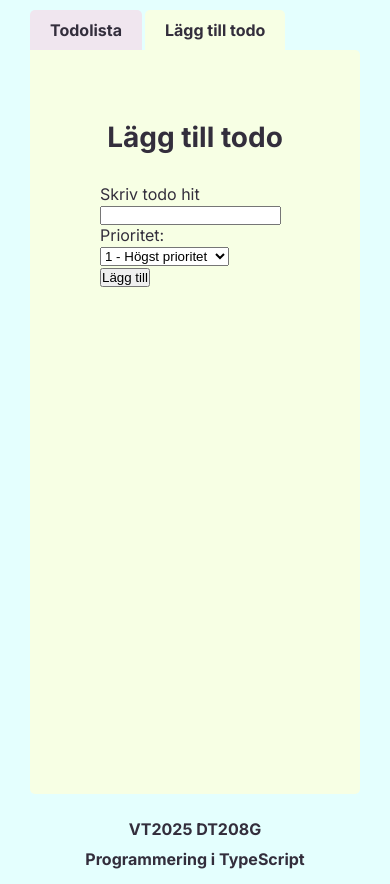
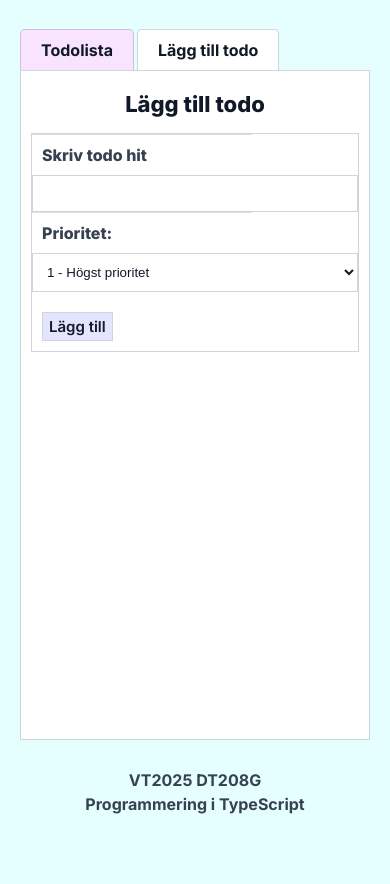
Before and after one commit to umavanmoriel/DT208G_Moment2, a website built with Vite: page addtodo.html in a window 390 px wide. After the commit the page ends 844 px from the top, so only its background shows below. Built offline with nearby package versions, Linux system fonts and the light colour scheme; a web font is replaced by a local one.

Commit message:
--Fixade css för olika skärmstorlekar

```diff
--- a/addtodo.html
+++ b/addtodo.html
@@ -2,7 +2,6 @@
 <html>
     <head>
         <meta charset="UTF-8">
-        <meta name="viewport" content="width=device-width, initial-scale=1.0">
         <meta name="viewport" content="width=device-width, initial-scale=1.0, user-scalable=yes">
         <title>Lägg till todo</title>
         <link rel="stylesheet" href="./src/main.css">
@@ -20,7 +19,7 @@
         </header>
         <main class="addtodo-main">
             <h1>Lägg till todo</h1>
-            <form class="addtodo-form">
+            <form class="addtodo-form" aria-label="Lägg till todo">
                 <div class="input-label-container">
                     <label for="task">Skriv todo hit</label>
                     <input type="text" id="task" name="task">
@@ -33,8 +32,8 @@
                         <option value="3">3 - Lägst prioritet</option>
                     </select>
                 </div>
+                <div id="message"></div>
                 <button class="addtodo-button" type="submit">Lägg till</button>
-                <div id="message"></div>
             </form>
         </main>
         <footer>
--- a/src/main.css
+++ b/src/main.css
@@ -1,54 +1,38 @@
-@import url('https://fonts.googleapis.com/css2?family=Inter:ital,opsz,wght@0,14..32,100..900;1,14..32,100..900&family=Playfair+Display:ital,wght@0,400..900;1,400..900&display=swap');
+/* Table-first styling (simple + consistent) */
+@import url('https://fonts.googleapis.com/css2?family=Inter:wght@400;600;700;800&display=swap');
 
 * {
   box-sizing: border-box;
   margin: 0;
   padding: 0;
-  text-decoration: none;
-  list-style: none;
 }
 
 body {
-  font-family: Inter, sans-serif;
-  background-color: #e4fffe;
-  color: #332E3C;
-  display: grid;
-  grid-template-rows: 50px 1fr 50px;
+  font-family: Inter, system-ui, -apple-system, Segoe UI, Roboto, Arial, sans-serif;
+  color: #111827;
+  background: #e4fffe;
   min-height: 100vh;
+  display: flex;
+  flex-direction: column;
 }
 
-a {
-    color: #FFECB3;
-    text-decoration: none;
-    padding: 10px 20px;
+main {
+  flex: 1;
 }
 
 h1 {
-  text-align: center;
-  font-family: Inter, sans-serif;
-  font-size: 28px;
-  font-weight: 700;
-  color: #332E3C;
+  font-size: 26px;
+  font-weight: 800;
+  margin: 10px 0 16px;
+  text-align: left;
 }
 
-p {
-  text-align: center;
-  margin: 10px 0;
-  font-family: Playfair Display, serif;
-}
-
-li {
-  font-family: Inter, sans-serif;
-  font-size: 16px;
-  font-weight: 700;
-}
-
-/* Header */
+/* Header / nav */
 header {
-  background-color: #e4fffe;
-  color: #FFFFFF;
-  padding: 0px 30px;
-  height: 50px;
+  background: #e4fffe;
+  border-bottom: none;
+  padding: 0 80px;
+  height: 70px;
   display: flex;
   justify-content: start;
   align-items: end;
@@ -58,68 +42,218 @@ header {
   display: flex;
   justify-content: center;
   gap: 3px;
+  padding: 0;
+  margin: 0;
+  list-style: none;
 }
 
 .nav-link {
   display: block;
   padding: 10px 20px;
+  color: #111827;
   text-decoration: none;
-    color: #332E3C;
-    background: #F0E6EF;
+  background: #f9e4ff;
   border-bottom: none;
   border-radius: 5px 5px 0 0;
-    transition: background ease 250ms, color ease 250ms;
+  border: 1px solid rgba(17, 24, 39, 0.18);
+  border-bottom: none;
+  font-weight: 700;
+  transition: background 250ms ease, color 250ms ease, opacity 250ms ease;
 }
 
 .nav-link:hover {
-    background: #e5ffe4 ;
-    opacity: 0.7;
+  background: #e5ffe4;
+  opacity: 0.85;
   cursor: pointer;
 }
 
-
 .nav-link.active {
-    background: #f7ffe4;
-    color: #332E3C;
+  background: #ffffff;
+  color: #111827;
 }
 
-/* Main */
-
-.todo-main {
-    display: flex;
-    flex-direction: column;
-    align-items: center;
-    padding: 50px;
-    margin: 0px 30px;
-    background-color: #f7ffe4;
-    border-radius: 0px 5px 5px 5px;
+.nav-link:focus-visible {
+  outline: 2px solid #6d28d9;
+  outline-offset: 2px;
 }
 
+/* Main container */
+.todo-main,
 .addtodo-main {
-    display: flex;
-    flex-direction: column;
-    align-items: center;
-    gap: 30px;
-    padding: 70px;
-    margin: 0px 30px;
-    background-color: #f7ffe4;
-    border-radius: 0px 5px 5px 5px;
+  margin: 0px 80px;
+  padding: 30px;
+  border: 1px solid #d1d5db;
+  background: #ffffff;
+}
+
+/* Todo table */
+.todo-table {
+  width: 100%;
+  border-collapse: collapse;
+  border: 1px solid #d1d5db;
+}
+
+.todo-table thead th {
+  background: #e5e4ff;
+  border-bottom: 1px solid #d1d5db;
+  padding: 10px;
+  text-align: left;
+  font-size: 14px;
+  font-weight: 800;
+}
+
+.todo-table td {
+  padding: 10px;
+  border-top: 1px solid rgba(17, 24, 39, 0.14);
+  vertical-align: top;
+}
+
+.todo-table tbody tr:nth-child(even) {
+  background: #f7ffe4;
+}
+
+.todo-table tbody tr:hover {
+  background: #e5ffe4;
+}
+
+/* Addtodo form */
+.addtodo-form {
+  width: 100%;
+  display: table;
+  border-collapse: collapse;
+  border: 1px solid #d1d5db;
+}
+
+.input-label-container,
+.priority-container {
+  display: table-row;
+}
+
+.addtodo-form label,
+.addtodo-form input,
+.addtodo-form select {
+  display: table-cell;
+  padding: 10px;
+  border-top: 1px solid rgba(17, 24, 39, 0.14);
+}
+
+.addtodo-form label {
+  width: 220px;
+  font-weight: 800;
+  color: #374151;
+  background: #fff;
+}
+
+.addtodo-form input[type="text"],
+.addtodo-form select {
+  width: 100%;
+  border: 1px solid #d1d5db;
+  background: #fff;
+  color: #111827;
+  border-radius: 0;
+}
+
+.addtodo-form input[type="text"]:focus,
+.addtodo-form select:focus {
+  outline: 2px solid #6d28d9;
+  outline-offset: 0;
+}
+
+/* Knappar */
+button {
+  appearance: none;
+  -webkit-appearance: none;
+  font: inherit;
+  font-weight: 800;
+  padding: 8px 10px;
+  border: 1px solid #d1d5db;
+  background: #e5e4ff;
+  color: #111827;
+  cursor: pointer;
+}
+
+button:hover {
+  background: #f7ffe4;
+}
+
+button:focus-visible {
+  outline: 2px solid #6d28d9;
+  outline-offset: 2px;
+}
+
+.addtodo-button {
+  margin: 10px;
+}
+
+#message {
+  margin: 10px;
+  color: red;
+  font-weight: 700;
+  text-align: start;
 }
 
 /* Footer */
 footer {
-  background-color: #e4fffe;
-  color: #332E3C;
+  background: #e4fffe;
   display: flex;
   justify-content: center;
-  padding: 10px 30px;
 }
 
 .footer-list {
+  list-style: none;
+  max-width: 980px;
+  margin: 0 auto;
+  padding: 30px 12px;
+  color: #374151;
+  font-weight: 700;
   display: flex;
   flex-direction: column;
+  gap: 4px;
   align-items: center;
-    justify-content: center;
-    gap: 10px;
-    padding: 40px 0px;
+  text-align: center;
 }
+
+@media screen and (max-width: 600px) {
+
+  /* Header / nav */
+  header {
+    background: #e4fffe;
+    border-bottom: none;
+    padding: 0 20px;
+    height: 70px;
+    display: flex;
+    justify-content: start;
+    align-items: end;
+  }
+
+  h1 {
+    font-size: 22px;
+    text-align: center;
+  }
+
+  /* Main container */
+  .todo-main,
+  .addtodo-main {
+    margin: 0px 20px;
+    padding: 10px;
+    border: 1px solid #d1d5db;
+    background: #ffffff;
+  }
+
+  /* Knappar */
+  button {
+    padding: 4px 6px;
+    font-weight: 600;
+    font-size: 15px;
+  }
+
+  .todo-table td,
+  .todo-table thead th {
+    padding: 5px;
+  }
+
+  .input-label-container,
+  .priority-container {
+    display: block;
+  }
+}
```
Also changed, not shown: index.html (+1 -1 lines), src/displaytodo.ts (+8 -0 lines). Lines whose indentation alone changed are shown as unchanged.
